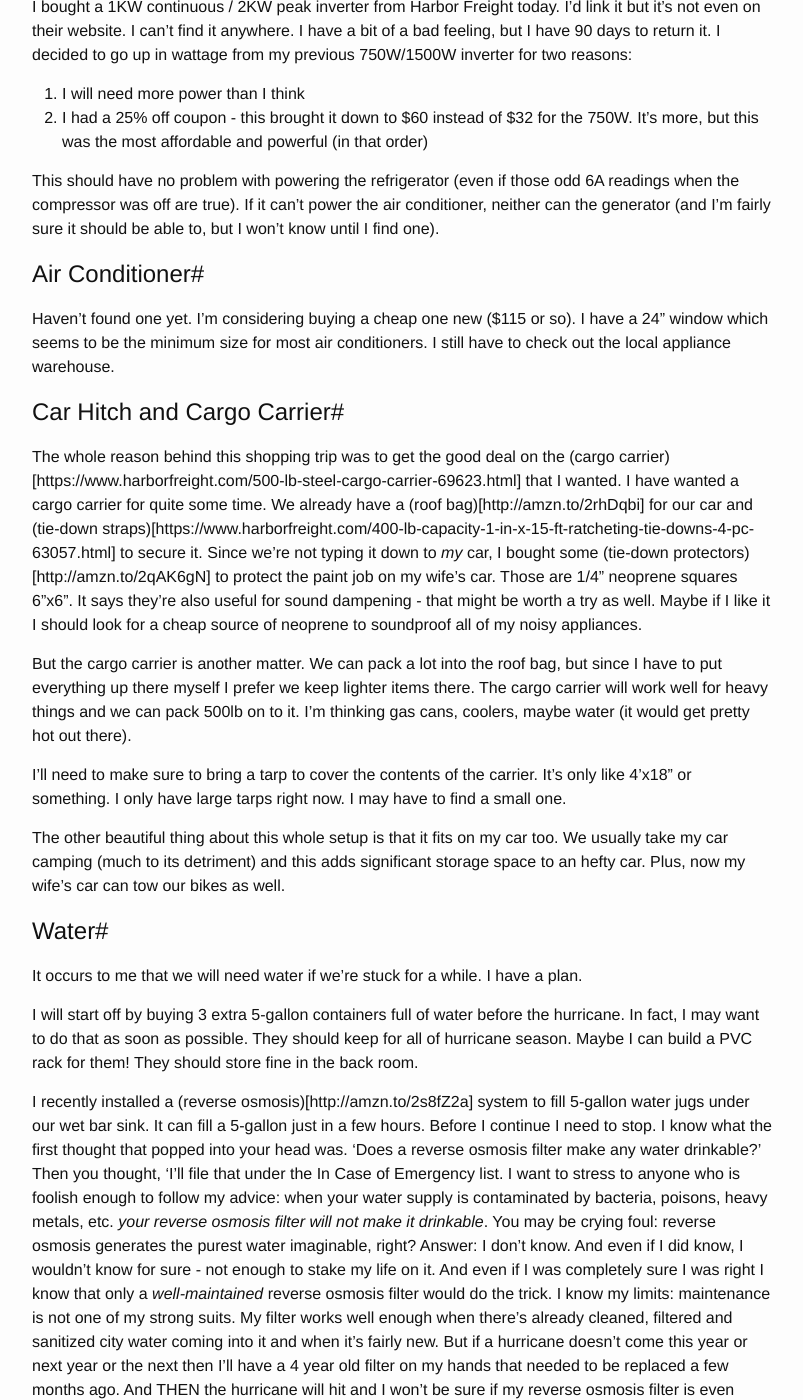
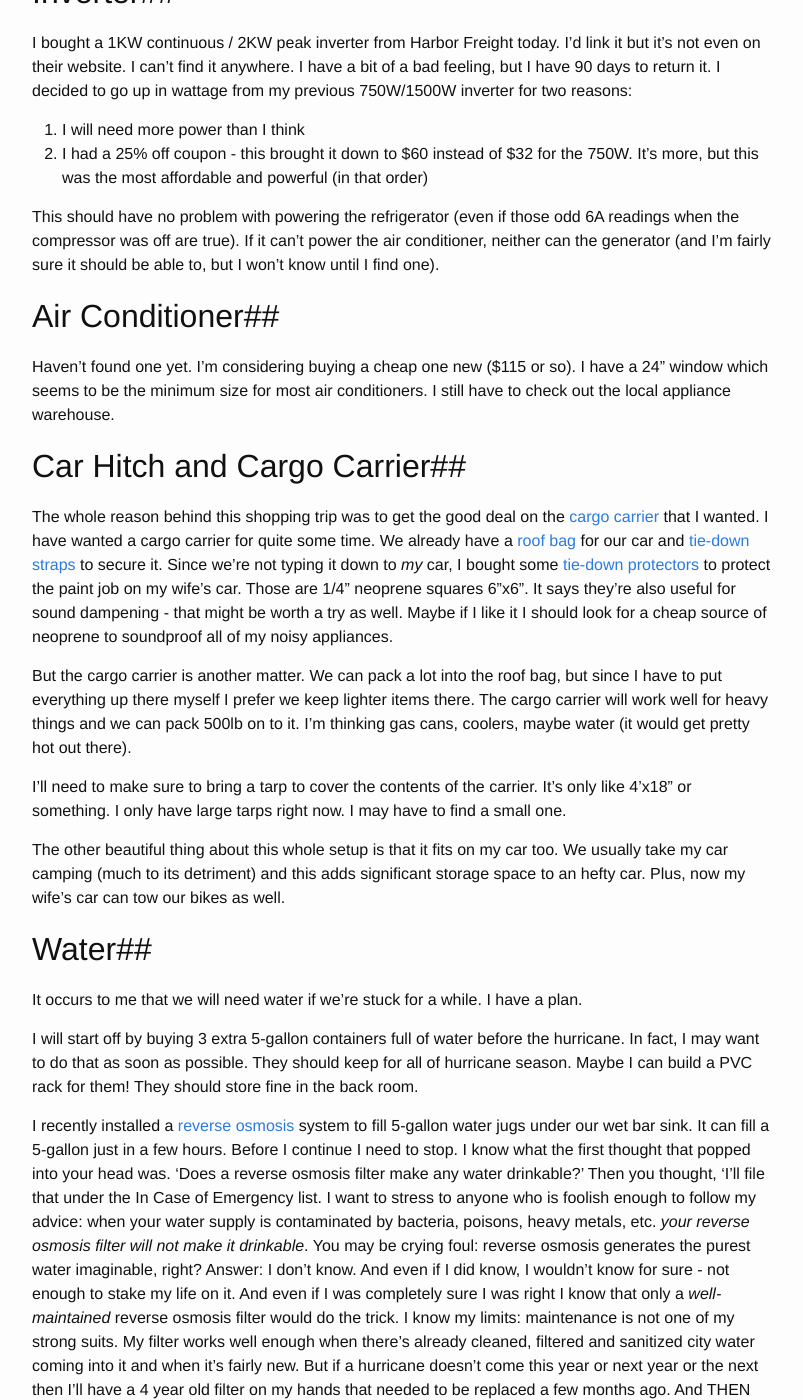
Before and after one commit to sfriederichs/sfriederichs.github.io, a Jekyll site: the page built from _posts/2017-05-29-Splurges.md, in a window 1280 px wide and 1400 px high, scrolled down 943 px. Shown: the whole window, without its empty margins (238-1041 px from the left). Built offline with Jekyll 4.4.1, drawn with Linux system fonts in a browser that asks for light colours; some of the changed text lies outside the part shown.

Commit message:
Fixed formatting in multiple articles

```diff
--- a/_posts/2017-05-29-Splurges.md
+++ b/_posts/2017-05-29-Splurges.md
@@ -8,7 +8,7 @@ author: Stephen Friederichs
 
 I made some splurge purchases today due to having a coupon about to expire. I think that makes me a consumer.
 
-# To Do - Old#
+## To Do - Old##
 
 *  ~~Find a temperature sensor to put on the outside of the refrigerator - two of them: freezer and refrigerator side.~~
 * Get 4 more 5-gallon gas cans - need one extra to mix special fuel for the generator in
@@ -21,11 +21,11 @@ I made some splurge purchases today due to having a coupon about to expire. I th
 * Find new storm shutter company
 
 
-# Temperature Sensor#
+## Temperature Sensor##
 
 I found [this](http://amzn.to/2qwju1c) temperature sensor on Amazon for $10. It's not wireless, but I didn't want to pay $30 for [this](http://amzn.to/2qAWLAs) one. I'll put this one inside the refrigerator on a normal day and see what max and min temperatures it reaches. Then, I'll start lowering the coldness setting on the refrigerator and record the maxes and mins for a few days, then switch it over to the freezer and do the same. I'll correlate this with the power usage of the refrigerator over that period. Depending what I find, I'll do a single test at a desirable temperature setting where I fill the refrigerator and freezer empty space with frozen water. Then, I'll have to figure out how to determine how long it takes to cool down. Then, I should be able to determine how often and for how long the refrigerator needs to be on to maintain a safe temperature under normal usage conditions and when filled with ice (that I swap out ever 12 hours or so).
 
-# Inverter#
+## Inverter##
 
 I bought a 1KW continuous / 2KW peak inverter from Harbor Freight today. I'd link it but it's not even on their website. I can't find it anywhere. I have a bit of a bad feeling, but I have 90 days to return it. I decided to go up in wattage from my previous 750W/1500W inverter for two reasons:
 
@@ -35,14 +35,14 @@ I bought a 1KW continuous / 2KW peak inverter from Harbor Freight today. I'd lin
 This should have no problem with powering the refrigerator (even if those odd 6A readings when the compressor was off are true). If it can't power the air conditioner, neither can the generator (and I'm fairly sure it should be able to, but I won't know until I find one).
 
 
-# Air Conditioner#
+## Air Conditioner##
 
 Haven't found one yet. I'm considering buying a cheap one new ($115 or so). I have a 24" window which seems to be the minimum size for most air conditioners. I still have to check out the local appliance warehouse.
 
 
-# Car Hitch and Cargo Carrier#
+## Car Hitch and Cargo Carrier##
 
-The whole reason behind this shopping trip was to get the good deal on the (cargo carrier)[https://www.harborfreight.com/500-lb-steel-cargo-carrier-69623.html] that I wanted. I have wanted a cargo carrier for quite some time. We already have a (roof bag)[http://amzn.to/2rhDqbi] for our car and (tie-down straps)[https://www.harborfreight.com/400-lb-capacity-1-in-x-15-ft-ratcheting-tie-downs-4-pc-63057.html] to secure it. Since we're not typing it down to *my* car, I bought some (tie-down protectors)[http://amzn.to/2qAK6gN] to protect the paint job on my wife's car. Those are 1/4" neoprene squares 6"x6". It says they're also useful for sound dampening - that might be worth a try as well. Maybe if I like it I should look for a cheap source of neoprene to soundproof all of my noisy appliances.
+The whole reason behind this shopping trip was to get the good deal on the [cargo carrier](https://www.harborfreight.com/500-lb-steel-cargo-carrier-69623.html) that I wanted. I have wanted a cargo carrier for quite some time. We already have a [roof bag](http://amzn.to/2rhDqbi) for our car and [tie-down straps](https://www.harborfreight.com/400-lb-capacity-1-in-x-15-ft-ratcheting-tie-downs-4-pc-63057.html) to secure it. Since we're not typing it down to *my* car, I bought some [tie-down protectors](http://amzn.to/2qAK6gN) to protect the paint job on my wife's car. Those are 1/4" neoprene squares 6"x6". It says they're also useful for sound dampening - that might be worth a try as well. Maybe if I like it I should look for a cheap source of neoprene to soundproof all of my noisy appliances.
 
 But the cargo carrier is another matter. We can pack a lot into the roof bag, but since I have to put everything up there myself I prefer we keep lighter items there. The cargo carrier will work well for heavy things and we can pack 500lb on to it. I'm thinking gas cans, coolers, maybe water (it would get pretty hot out there).
 
@@ -51,27 +51,27 @@ I'll need to make sure to bring a tarp to cover the contents of the carrier. It'
 The other beautiful thing about this whole setup is that it fits on my car too. We usually take my car camping (much to its detriment) and this adds significant storage space to an hefty car. Plus, now my wife's car can tow our bikes as well.
 
 
-# Water#
+## Water##
 
 It occurs to me that we will need water if we're stuck for a while. I have a plan.
 
 I will start off by buying 3 extra 5-gallon containers full of water before the hurricane. In fact, I may want to do that as soon as possible. They should keep for all of hurricane season. Maybe I can build a PVC rack for them! They should store fine in the back room.
 
-I recently installed a (reverse osmosis)[http://amzn.to/2s8fZ2a] system to fill 5-gallon water jugs under our wet bar sink. It can fill a 5-gallon just in a few hours. Before I continue I need to stop. I know what the first thought that popped into your head was. 'Does a reverse osmosis filter make any water drinkable?' Then you thought, 'I'll file that under the In Case of Emergency list. I want to stress to anyone who is foolish enough to follow my advice: when your water supply is contaminated by bacteria, poisons, heavy metals, etc. *your reverse osmosis filter will not make it drinkable*. You may be crying foul: reverse osmosis generates the purest water imaginable, right? Answer: I don't know. And even if I did know, I wouldn't know for sure - not enough to stake my life on it. And even if I was completely sure I was right I know that only a *well-maintained* reverse osmosis filter would do the trick. I know my limits: maintenance is not one of my strong suits. My filter works well enough when there's already cleaned, filtered and sanitized city water coming into it and when it's fairly new. But if a hurricane doesn't come this year or next year or the next then I'll have a 4 year old filter on my hands that needed to be replaced a few months ago. And THEN the hurricane will hit and I won't be sure if my reverse osmosis filter is even working anymore.
+I recently installed a [reverse osmosis](http://amzn.to/2s8fZ2a) system to fill 5-gallon water jugs under our wet bar sink. It can fill a 5-gallon just in a few hours. Before I continue I need to stop. I know what the first thought that popped into your head was. 'Does a reverse osmosis filter make any water drinkable?' Then you thought, 'I'll file that under the In Case of Emergency list. I want to stress to anyone who is foolish enough to follow my advice: when your water supply is contaminated by bacteria, poisons, heavy metals, etc. *your reverse osmosis filter will not make it drinkable*. You may be crying foul: reverse osmosis generates the purest water imaginable, right? Answer: I don't know. And even if I did know, I wouldn't know for sure - not enough to stake my life on it. And even if I was completely sure I was right I know that only a *well-maintained* reverse osmosis filter would do the trick. I know my limits: maintenance is not one of my strong suits. My filter works well enough when there's already cleaned, filtered and sanitized city water coming into it and when it's fairly new. But if a hurricane doesn't come this year or next year or the next then I'll have a 4 year old filter on my hands that needed to be replaced a few months ago. And THEN the hurricane will hit and I won't be sure if my reverse osmosis filter is even working anymore.
 
-Why is this a big deal? Diahrrea. Diahrrea kills you if you're far from medical care over an extended period of time, lack safe sources of water and there's literally no escape from the sun and heat. That sounds *exactly* like the aftermath of a hurricane. You're much safer not taking chances with your water if you don't have to. Your first line of defense is to store water. 5-gallon jugs are good, or you can go with (this)[http://amzn.to/2qvVHOT].
+Why is this a big deal? Diahrrea. Diahrrea kills you if you're far from medical care over an extended period of time, lack safe sources of water and there's literally no escape from the sun and heat. That sounds *exactly* like the aftermath of a hurricane. You're much safer not taking chances with your water if you don't have to. Your first line of defense is to store water. 5-gallon jugs are good, or you can go with [this](http://amzn.to/2qvVHOT).
 
 If push comes to shove and I run out of water and I can't leave (or there'd be no clean water where I was going either) here's what I'd do:
 
 1. I'd hook the reverse osmosis (RO) filter up to our well connection. The well connection is for our sprinklers and since it comes from the aquifer, it's under pressure. It's not a lot of pressure, but it might suffice for the filter. If not, I have to find a pump. Normally the stuff smells terribly, but the reverse osmosis filter should take care of that.
 2. Fill 5-gall jugs from the RO.
-3. Use (bleach)[https://www.clorox.com/dr-laundry/disaster-preparedness-purifying-water/] (40 drops per 5 gallons) to sterilize it. (Iodine)[http://amzn.to/2qw0DUd] works for some microorganisms. There's also UV light but I don't know enough to recommend it.
+3. Use [bleach](https://www.clorox.com/dr-laundry/disaster-preparedness-purifying-water/) (40 drops per 5 gallons) to sterilize it. [Iodine](http://amzn.to/2qw0DUd) works for some microorganisms. There's also UV light but I don't know enough to recommend it.
 4. Let it sit for a while in the sun for extra confidence
 5. (If I'm super scared or know that there's cholera or dysentery or something around) Boil everything we use for handwashing, teeth brushing and drinking for a few minutes
 
 This would be a lot of hot water. I wonder how much a standalone ice maker is and how much power it uses.
 
-# Shelter#
+## Shelter##
 
 Our shelter will be my workshop - it's roughly 10'x10', all concrete and has single-hung windows. In fact, it's the windows that make all the difference: they're the only place we can mount an air conditioner that has any hope of cooling the space we're sleeping in. We could have gone for a portable A/C unit that uses a duct to spit the heat out - then we'd have a lot more options for where we could stay. However, we would still have to air condition an inefficient amount of area, and we'd need a more powerful air conditioner. This would necessitate a bigger inverter or a larger generator and it would balloon our costs. The key to success in this venture is to limit your scope to what's manageable. The workshop is full of crap, but I'm working to get a lot of it out of there.
 
@@ -79,19 +79,19 @@ The problem is that the only entrance to my shop is a garage door. This means I
 
 Another benefit of this is that it allows us to close the garage door and still be covered by two layers: the exterior plywood and the garage door inside of it. If another hurricane strikes (or the same one strikes us twice - don't laugh it's happened) then we may need to hole up in the workshop with enough water and power to wait out the storm (8 hours?). It's all concrete other than the garage door and the two windows, so it should be very safe.
 
-# Bathroom#
+## Bathroom##
 
 We have a half bath in our entry way which is pretty close to the garage and the workshop we'll be staying in if things go south.  I can keep a 5-gallon bucket of water in there with a hand transfer pump to fill up the tank after each flush. We'll conserve flushes of course (when we can) and probably wash our hands in the bucket water. The RO system has a waste water line out - it can fill the buckets or we can fill them direct from the well faucet. As long as the tank is full and nothing's blocked, the toilet flushes right? The question is, if the sewers get backed up from excessive rain....
 
 Well, we have a field next to our house and an abandoned golf course across the street. And I have a shovel. I'm not above this.
 
-# Hygiene#
+## Hygiene##
 
 Assuming the water is out or dangerous, we'll use one of these (solar shower bags)[http://amzn.to/2rPOehP] to heat up water for hot showers. We have a half-wall stall where the well faucet is - that's a perfect place for it. Lots of concrete so I can screw a tall pole into the concrete to hold the bag. Maybe if we're lucky the pressure from the well will reach up to the bag and we can leave it - just fill the bag by turning a valve when we're done with our shower. There's even a drain in that area, but it just goes out to the lawn. Not too bad though, but we might need some extra privacy. Also, there's a lot of stones stored there that I'll have to organize or remove.
 
 Alternately, we can put it on the pool deck or on the concrete slab outside of the workshop where we'll be staying. Wherever there's more privacy.
 
-# To Do#
+## To Do##
 
 * Move/organize stones around shower area
 * Design and build frame and door for workshop
@@ -104,7 +104,7 @@ Alternately, we can put it on the pool deck or on the concrete slab outside of t
 * Find cheap source of neoprene
 * Buy an air conditioner
 
-# Costs So Far#
+## Costs So Far##
 
 * 1KW Inverter - Harbor Freight: $60 (after 25% off coupon)
 * Generator - Harbor Freight: $89
```
Also changed, not shown: _posts/2017-05-19-Hurricane-Planning.md (+9 -20 lines), _posts/2017-05-27-Fridge-Power-Measurements.md (+12 -19 lines), _posts/2017-05-27-More-Power.md (+4 -4 lines), _posts/2017-05-30-Ewwie.md (+6 -6 lines).
